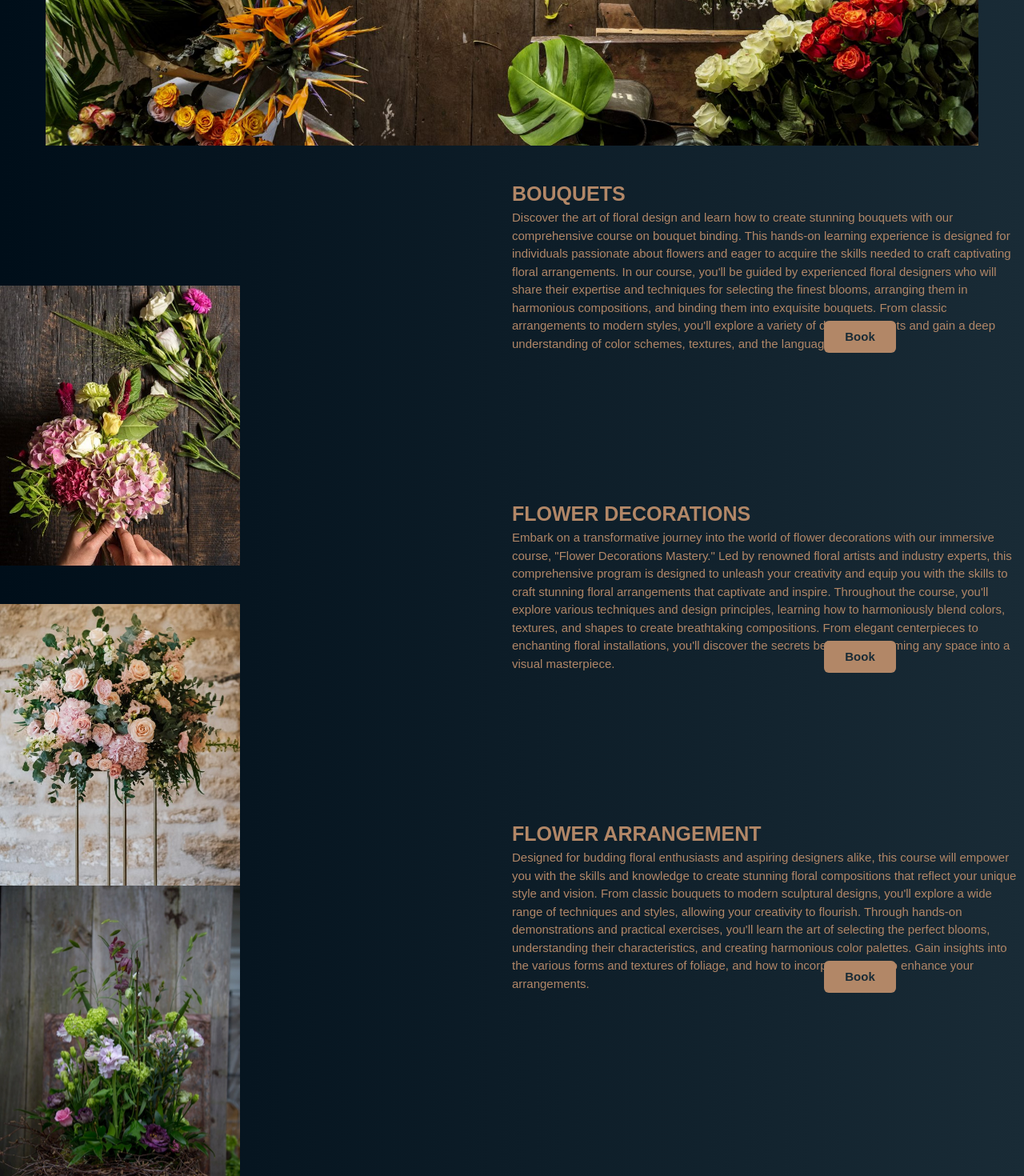
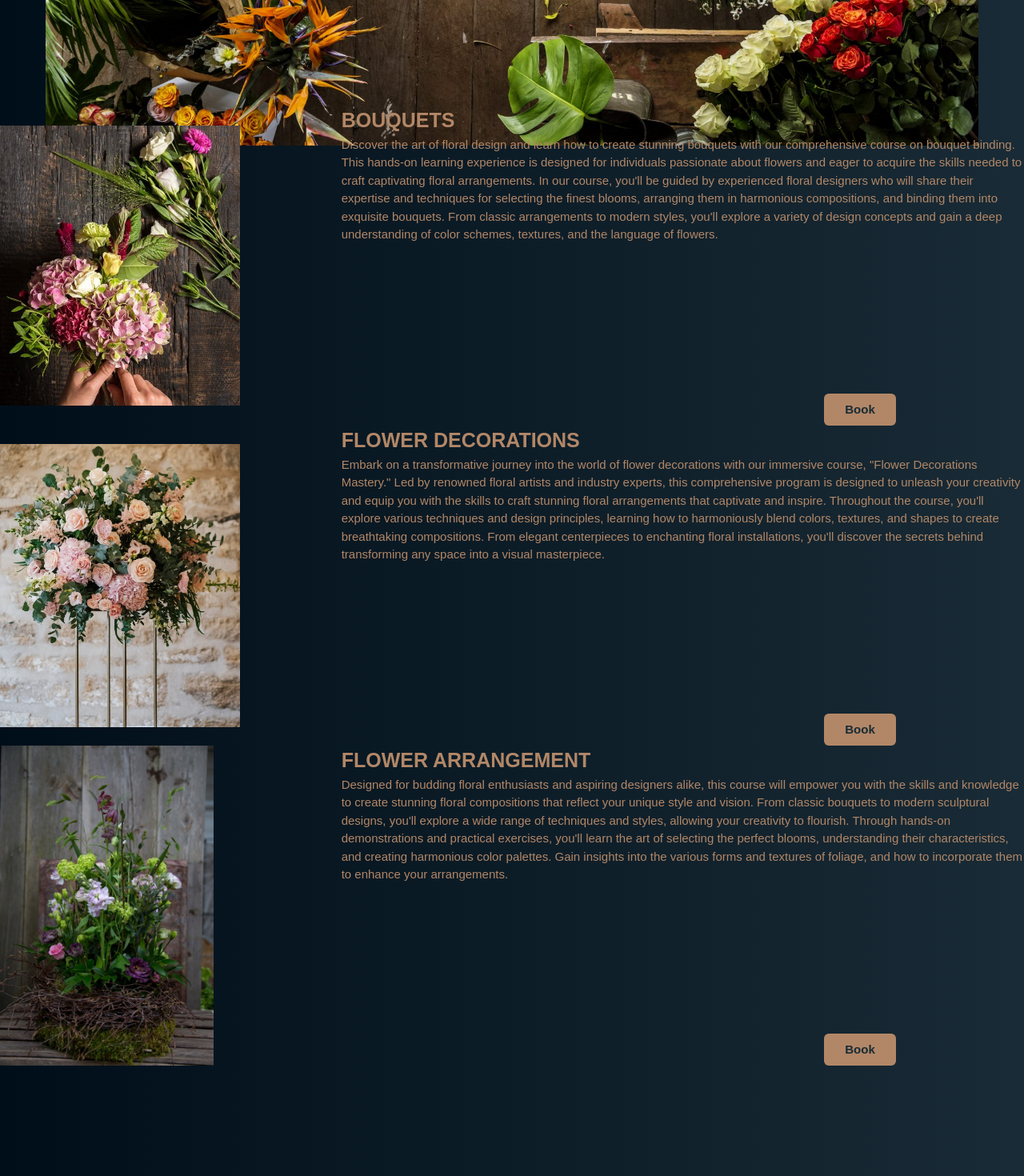
Before and after one commit to JennyWeij/BindingBlooms, a React (Vite) app: page / in a window 1280 px wide. Shown: the part 3520-4990 px from the top of the page at 80% size. Built offline with nearby package versions, Linux system fonts and the light colour scheme.

Commit message:
snyggat till griden

```diff
--- a/src/pages/CoursesPage.tsx
+++ b/src/pages/CoursesPage.tsx
@@ -36,21 +36,27 @@ function CoursesPage() {
 
         {/* KURS 1 */}
         <Grid
-          templateColumns={{ base: "1fr", md: "1fr 1fr" }}
-          gap={{ base: 0, md: 0 }}
+          templateColumns={{ base: "1fr", md: "1fr 2fr" }}
           maxW="100%"
-          alignItems="center"
           justifyContent="center"
           bg="linear-gradient(to right, #000E19, #192B36)"
           color="white"
         >
-          <Box style={{ width: "300px", height: "400px" }}>
+          <Box
+            style={{
+              width: "300px",
+              height: "400px",
+              display: "flex",
+              justifyContent: "center",
+              alignItems: "center",
+            }}
+          >
             <img
               src="/images/kurs1.jpg"
               alt="Course 1 Image"
               style={{
                 maxWidth: "300px",
-                height: "100vh",
+                height: "100%",
                 objectFit: "contain",
               }}
             />
@@ -103,10 +109,8 @@ function CoursesPage() {
 
         {/* KURS 2 */}
         <Grid
-          templateColumns={{ base: "1fr", md: "1fr 1fr" }}
-          gap={{ base: 0, md: 0 }}
+          templateColumns={{ base: "1fr", md: "1fr 2fr" }}
           maxW="100%"
-          alignItems="center"
           justifyContent="center"
           bg="linear-gradient(to right, #000E19, #192B36)"
           color="white"
@@ -117,7 +121,7 @@ function CoursesPage() {
               alt="Course 2 Image"
               style={{
                 maxWidth: "300px",
-                height: "100vh",
+                height: "100%",
                 objectFit: "contain",
               }}
             />
@@ -169,10 +173,8 @@ function CoursesPage() {
 
         {/* KURS 3 */}
         <Grid
-          templateColumns={{ base: "1fr", md: "1fr 1fr" }}
-          gap={{ base: 0, md: 0 }}
+          templateColumns={{ base: "1fr", md: "1fr 2fr" }}
           maxW="100%"
-          alignItems="center"
           justifyContent="center"
           bg="linear-gradient(to right, #000E19, #192B36)"
           color="white"
@@ -183,7 +185,7 @@ function CoursesPage() {
               alt="Course 3 Image"
               style={{
                 maxWidth: "300px",
-                height: "100vh",
+                height: "100%",
                 objectFit: "contain",
               }}
             />
```
